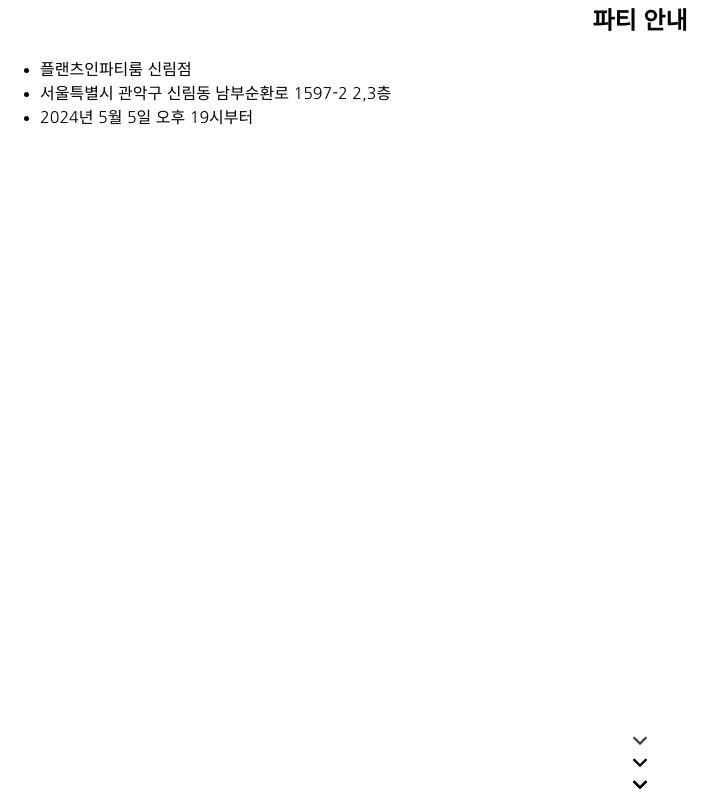
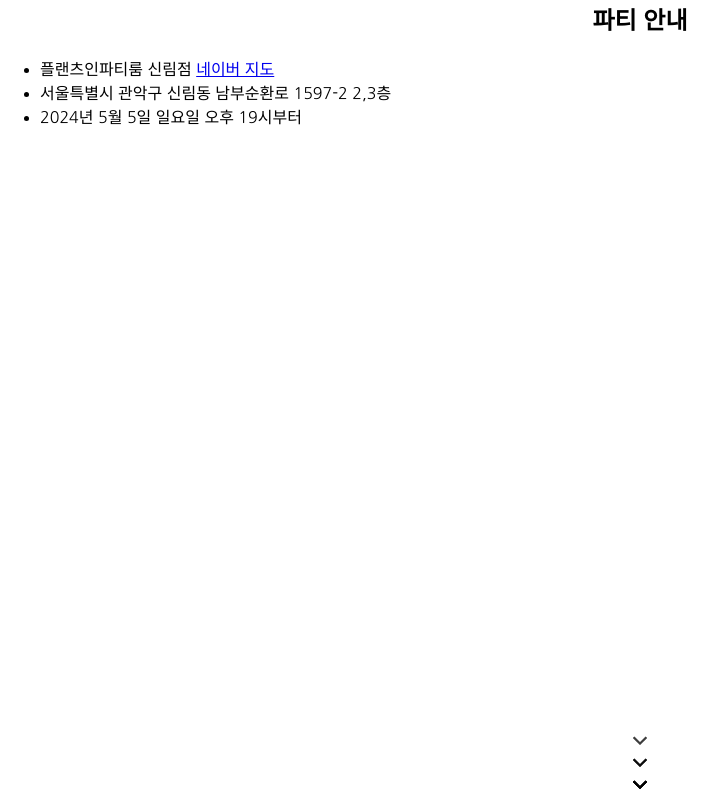
Before and after one commit to kimseungbin/kimseungbin.github.io, a plain HTML site: page index.html in a window 1280 px wide. Shown: the whole page, without its empty margins (0-726 px from the left). Drawn offline with Linux system fonts and the light colour scheme.

Commit message:
update: 파티 안내

```diff
--- a/index.html
+++ b/index.html
@@ -67,9 +67,9 @@
     <section>
         <h1>파티 안내</h1>
         <ul>
-            <li>플랜츠인파티룸 신림점</li>
+            <li>플랜츠인파티룸 신림점 <a href="https://naver.me/GnvUmfJb">네이버 지도</a></li>
             <li>서울특별시 관악구 신림동 남부순환로 1597-2 2,3층</li>
-            <li>2024년 5월 5일 오후 19시부터</li>
+            <li>2024년 5월 5일 일요일 오후 19시부터</li>
         </ul>
         <div class="arrow-container">
             <div class="arrow glowing"></div>
```
